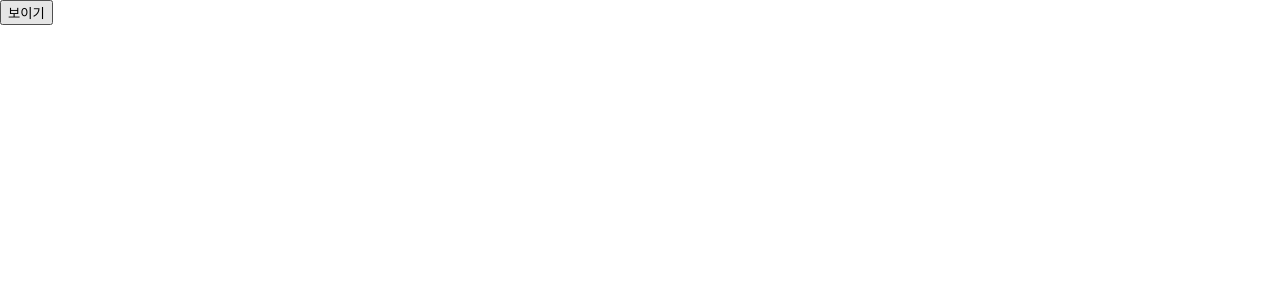
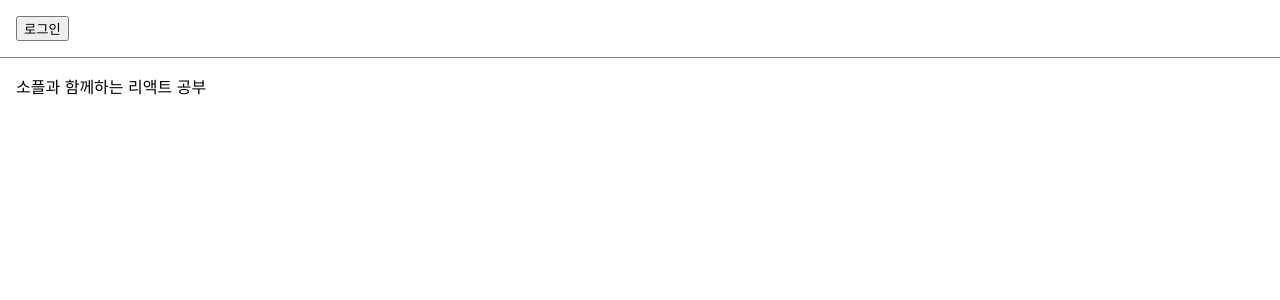
Before and after one commit to seohyun1001/React_240513, a React (Create React App) app in the folder my-app/: page / in a window 1280 px wide. Shown: the top 300 px of the page. Built offline with nearby package versions, Linux system fonts and the light colour scheme.

Commit message:
11:45 / 조건부 랜더링 실습

```diff
--- /dev/null
+++ b/my-app/src/09.조건부랜더링/LandingPage.jsx
@@ -0,0 +1,27 @@
+import React, { useState } from "react";
+import ToolBar from "./ToolBor";
+
+function LandingPage(props) {
+    const [isLoggedIn, setIsLoggedIn] = useState(false);
+
+    const onClickLogin = () => {
+        setIsLoggedIn(true)
+    }
+
+    const onClickLogout = () => {
+        setIsLoggedIn(false)
+    }
+
+    return (
+        <div>
+            <ToolBar
+                isLoggedIn = {isLoggedIn}
+                onClickLogin = {onClickLogin}
+                onClickLogout = {onClickLogout}
+            />
+            <div style={{padding:16}}>소플과 함께하는 리액트 공부</div>
+        </div>
+    )
+}
+
+export default LandingPage;
--- /dev/null
+++ b/my-app/src/09.조건부랜더링/ToolBor.jsx
@@ -0,0 +1,29 @@
+import React from "react";
+
+const styles = {
+    wrapper : {
+        padding : 16,
+        display : "flex",
+        flexDirection : "row",
+        borderBottom : "1px solid grey",
+    },
+
+    greeting : {
+        marginRight : 8,
+    },
+};
+
+function ToolBar(props) {
+    const {isLoggedIn, onClickLogin, onClickLogout} = props;
+
+    return (
+        <div style={styles.wrapper}>
+            {isLoggedIn && <span style={styles.greeting}>환영합니다</span>}
+            {isLoggedIn
+            ? (<button onClick={onClickLogout}>로그아웃</button>)
+            : (<button onClick={onClickLogin}>로그인</button>)}
+        </div>
+    )
+}
+
+export default ToolBar;
--- a/my-app/src/index.js
+++ b/my-app/src/index.js
@@ -23,6 +23,7 @@
 import Greeting from './09.조건부랜더링/Greeting';
 import LoginControl from './09.조건부랜더링/LoginControl';
 import MainPage from './09.조건부랜더링/MainPage';
+import LandingPage from './09.조건부랜더링/LandingPage';
 
 const root = ReactDOM.createRoot(document.getElementById('root'));
 
@@ -60,7 +61,8 @@
 {/* 9장 */}
     {/* <Greeting /> */}
     {/* <LoginControl /> */}
-    <MainPage />
+    {/* <MainPage /> */}
+    <LandingPage />
 
 
   </React.StrictMode>
```
